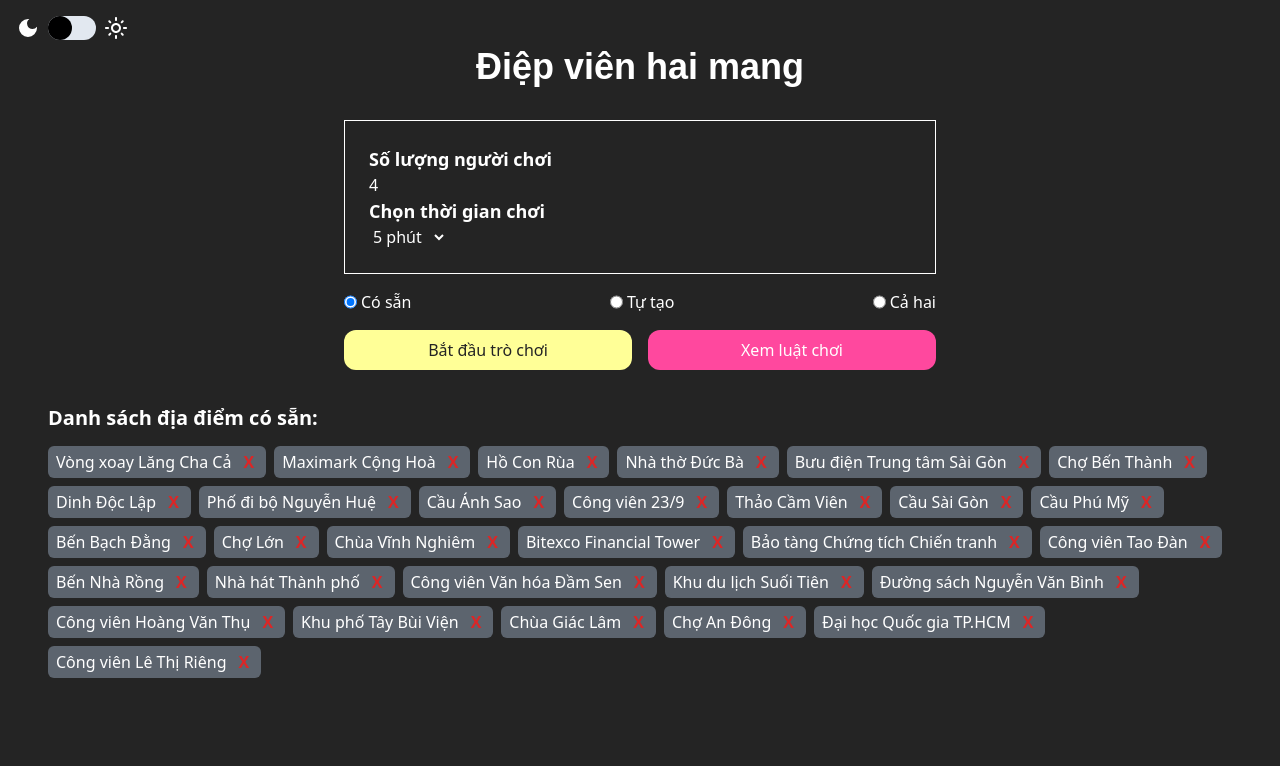
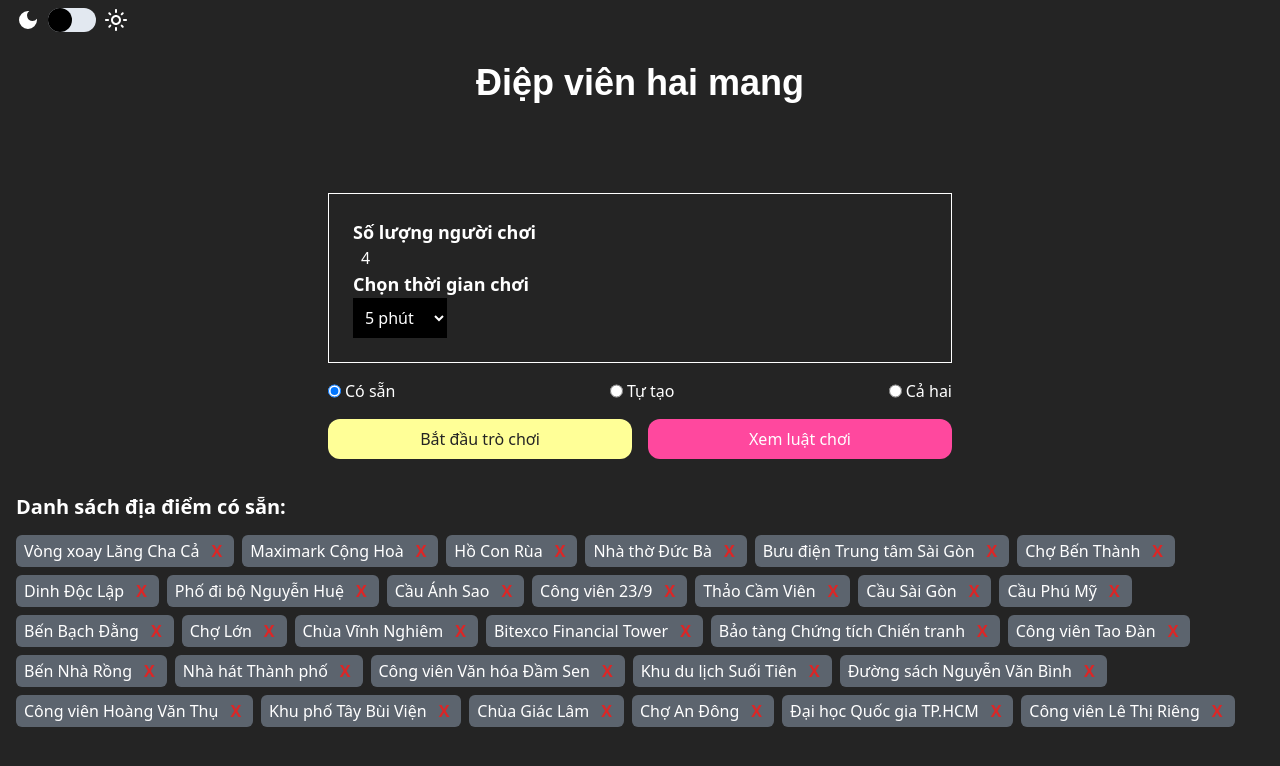
Before and after one commit to hoanxuyen/spyfall, a React (Vite) app: page /spyfall/lobby in a window 1280 px wide. Shown: the top 766 px of the page. Built offline with nearby package versions, Linux system fonts and the light colour scheme; a web font is replaced by a local one.

Commit message:
refactor:Changed App's content to be in a container and justify center

```diff
--- a/src/SpyGlobalLayout.tsx
+++ b/src/SpyGlobalLayout.tsx
@@ -6,11 +6,12 @@
   return (
     <>
       <ThemeToggle />
-      <div className="p-12 h-full flex flex-col">
+      {/** Toggle 32px + 16px padding */}
+      <div
+        className="p-4 h-full min-h-screen flex flex-col container mx-auto prose-h1:mt-12"
+      >
         <SpyTitle />
-        <div className="basis-full">
-          <Outlet />
-        </div>
+        <Outlet />
       </div>
     </>
   );
--- a/src/SpyUlt.tsx
+++ b/src/SpyUlt.tsx
@@ -17,3 +17,4 @@
 export const LocationTagsRemoveBtn =
   "text-red-600 font-bold text-sm sm:text-base";
 export const themeToggleButtonSize = 24;
+export const themeToggleContainerClass="flex gap-2 absolute top-2 left-4"
--- a/src/components/CountDownTimer.tsx
+++ b/src/components/CountDownTimer.tsx
@@ -9,14 +9,16 @@
   const dispatch = useDispatch();
   useEffect(() => {
     if (value > 0) {
-      const intervalId = setInterval(() => { dispatch(decrement()) }, 1000);
+      const intervalId = setInterval(() => {
+        dispatch(decrement());
+      }, 1000);
       return () => clearInterval(intervalId);
     }
   }, [value, dispatch]);
   const minutes = Math.floor(value / 60);
   const seconds = value % 60;
   return (
-    <div className=" border-white p-4 border text-center text-5xl">
+    <div className="p-4 border-2 text-center text-5xl">
       <p data-testid="countdownLabel">
         {minutes}:{seconds < 10 ? `0${seconds}` : seconds}
       </p>
--- a/src/components/PageFadeIn.tsx
+++ b/src/components/PageFadeIn.tsx
@@ -14,7 +14,7 @@
         exit={{ opacity: 0 }}
         transition={{ duration: 0.3 }}
         key={location.pathname}
-        className="h-full"
+        className="flex-auto flex flex-col justify-center"
       >
         {children}
       </motion.div>
--- a/src/components/SpyAnnounceRole.tsx
+++ b/src/components/SpyAnnounceRole.tsx
@@ -34,9 +34,9 @@
     }
   };
   return (
-    <div className="text-center flex flex-col justify-center items-center h-full">
+    <div className="flex flex-col flex-auto justify-center items-center">
       <AnimatePresence>
-        <div className="text-3xl">
+        <div className="text-3xl my-auto">
           {!ready ? (
             <SpyReady key="ready" />
           ) : currentPlayerIndex === spyIndex ? (
--- a/src/components/SpyModal.tsx
+++ b/src/components/SpyModal.tsx
@@ -53,7 +53,7 @@
     <AnimatePresence>
       {isOpen && (
         <motion.div
-          className="Modal-wrapper absolute inset-0 flex justify-center items-center p-4"
+          className="Modal-wrapper absolute inset-0 flex justify-center items-center p-4 !m-0"
           initial="exit"
           animate="animate"
           exit="exit"
--- a/src/components/SpyReveal.tsx
+++ b/src/components/SpyReveal.tsx
@@ -33,7 +33,7 @@
     navigate("/lobby");
   };
   return (
-    <div className="space-y-4">
+    <div className=" space-y-6 md:space-y-4">
       <ReactConfetti recycle={false} numberOfPieces={1000} />
       <SpyHeading
         text={`Chúc mừng bạn đã đoán ra được số ${(spyIndex as number) + 1} chính là điệp viên`}
--- a/src/components/ThemeToggle.tsx
+++ b/src/components/ThemeToggle.tsx
@@ -6,7 +6,7 @@
   MdOutlineLightMode,
 } from "react-icons/md";
 import SpyToggle from "./form/SpyToggle";
-import { themeToggleButtonSize } from "../SpyUlt"; // Adjust the import path as necessary
+import { themeToggleButtonSize, themeToggleContainerClass } from "../SpyUlt"; // Adjust the import path as necessary
 
 export default function ThemeToggle() {
   const containerWidth = themeToggleButtonSize * 2;
@@ -32,7 +32,7 @@
     switch (currentTheme) {
       case "dark":
         return (
-          <div className="flex gap-2 absolute top-4 left-4">
+          <div className={themeToggleContainerClass}>
             <MdDarkMode
               style={{
                 height: `${themeToggleButtonSize}px`,
@@ -55,7 +55,7 @@
         );
       case "light":
         return (
-          <div className="flex gap-2 absolute top-4 left-4">
+          <div className={themeToggleContainerClass}>
             <MdOutlineDarkMode
               style={{
                 height: `${themeToggleButtonSize}px`,
--- a/src/components/form/SpyInput.tsx
+++ b/src/components/form/SpyInput.tsx
@@ -6,7 +6,7 @@
 import { SpyButtonSize } from "../SpyButtonType";
 import { FormLabelClass } from "../../SpyUlt";
 
-export type InputType = {
+interface InputProps {
   name: string;
   label?: string;
   rules?: RegisterOptions;
@@ -16,30 +16,7 @@
   onClick?: () => void;
   value?: string;
   onChange?: (event: React.ChangeEvent<HTMLInputElement>) => void;
-};
-
-export default function SpyInput({
-  name,
-  label,
-  rules,
-  type,
-  placeholder,
-  buttonLabel,
-  onClick,
-  value,
-  onChange,
-}: InputType) {
-  const {
-    register,
-    formState: { errors },
-  } = useFormContext();
-
-  const getInputTypes = (type?: string): "text" | "number" => {
-    const validTypes = ["text", "number"];
-    return type && validTypes.includes(type)
-      ? (type as "text" | "number")
-      : "text";
-  };
+}
 
 const shakeVariants = {
   shake: {
@@ -52,39 +29,73 @@
   },
 };
 
-  return (
-    <>
-      {buttonLabel && onClick ? (
-        // Input with button
-        <div className="flex bg-black px-2">
-          <motion.input
-            data-testid="formInputWithBtn"
-            {...register(name, rules)}
-            type={getInputTypes(type)}
-            value={value}
-            onChange={onChange}
-            onKeyDown={(e) => {
+export default function SpyInput({
+  name,
+  label,
+  rules,
+  type = "text", // Default to "text" if not provided
+  placeholder,
+  buttonLabel,
+  onClick,
+  value,
+  onChange,
+}: InputProps) {
+  const {
+    register,
+    formState: { errors },
+  } = useFormContext();
+
+  const handleKeyDown = (e: React.KeyboardEvent<HTMLInputElement>) => {
     if (e.key === "Enter" && onClick) {
       e.preventDefault();
       onClick();
     }
-            }}
-            className={classNames("w-full", "outline-none", "bg-black", {
-              "transition-all outline-red-300": errors[name],
-            })}
+  };
+
+  return (
+    <div
+      className={classNames({ "flex bg-black px-2": buttonLabel && onClick })}
+    >
+      {label && (
+        <label
+          data-testid="formInputLabel"
+          htmlFor={name}
+          className={FormLabelClass}
+        >
+          {label}
+        </label>
+      )}
+
+      <motion.input
+        data-testid={buttonLabel ? "formInputWithBtn" : "formInputElement"}
+        {...register(name, rules)}
+        type={type}
+        value={value}
+        onChange={onChange}
+        onKeyDown={handleKeyDown}
+        className={classNames(
+          "w-full outline-none pl-2",
+          { "bg-black text-white": buttonLabel && onClick },
+          { "bg-transparent": !(buttonLabel && onClick) },
+          { "transition-all outline-red-300": errors[name] }
+        )}
         initial={{ x: 0 }}
         animate={errors[name] ? "shake" : ""}
         variants={shakeVariants}
         placeholder={placeholder}
       />
+
+      {buttonLabel && onClick && (
         <SpyButton
           color={Color.None}
           label={buttonLabel}
           onClick={onClick}
           type="button"
           size={SpyButtonSize.SM}
-            customClass="text-5xl"
+          customClass="text-5xl text-white"
         />
+      )}
+
       <AnimatePresence>
         {errors[name] && (
           <motion.span
@@ -101,55 +112,5 @@
         )}
       </AnimatePresence>
     </div>
-      ) : (
-        //Input
-        <div>
-          {label && (
-            <label
-              data-testid="formInputLabel"
-              htmlFor={name}
-              className={FormLabelClass}
-            >
-              {label}
-            </label>
-          )}
-          <motion.input
-            data-testid="formInputElement"
-            {...register(name, rules)}
-            type={getInputTypes(type)}
-            value={value}
-            onChange={onChange}
-            onKeyDown={(e) => {
-              if (e.key === "Enter" && onClick) {
-                e.preventDefault();
-                onClick();
-              }
-            }}
-            className={classNames("w-full", "outline-none", "bg-transparent", {
-              "transition-all outline-red-300": errors[name],
-            })}
-            initial={{ x: 0 }}
-            animate={errors[name] ? "shake" : ""}
-            variants={shakeVariants}
-            placeholder={placeholder}
-          />
-          <AnimatePresence>
-            {errors[name] && (
-              <motion.span
-                data-testid="formInputError"
-                initial={{ height: 0, opacity: 0 }}
-                animate={{ height: "auto", opacity: 1 }}
-                exit={{ height: 0, opacity: 0 }}
-                style={{ color: "red" }}
-                className="block font-bold mt-2"
-                key={name + "-error"}
-              >
-                {errors[name]?.message?.toString()}
-              </motion.span>
-            )}
-          </AnimatePresence>
-        </div>
-      )}
-    </>
   );
 }
--- a/src/components/form/SpySelect.tsx
+++ b/src/components/form/SpySelect.tsx
@@ -18,7 +18,11 @@
       >
         {label}
       </label>
-      <select {...register(name)} data-testid="formSelect" className="block bg-transparent">
+      <select
+        {...register(name)}
+        data-testid="formSelect"
+        className="block dark:bg-black bg-inherit p-2"
+      >
         {options.map((option, optionIndex) => (
           <option
             key={optionIndex}
```
Also changed, not shown: src/components/SpyDiscuss.tsx (+9 -9 lines), src/components/SpyLobbyForm.tsx (+4 -3 lines). Lines whose indentation alone changed are shown as unchanged.
